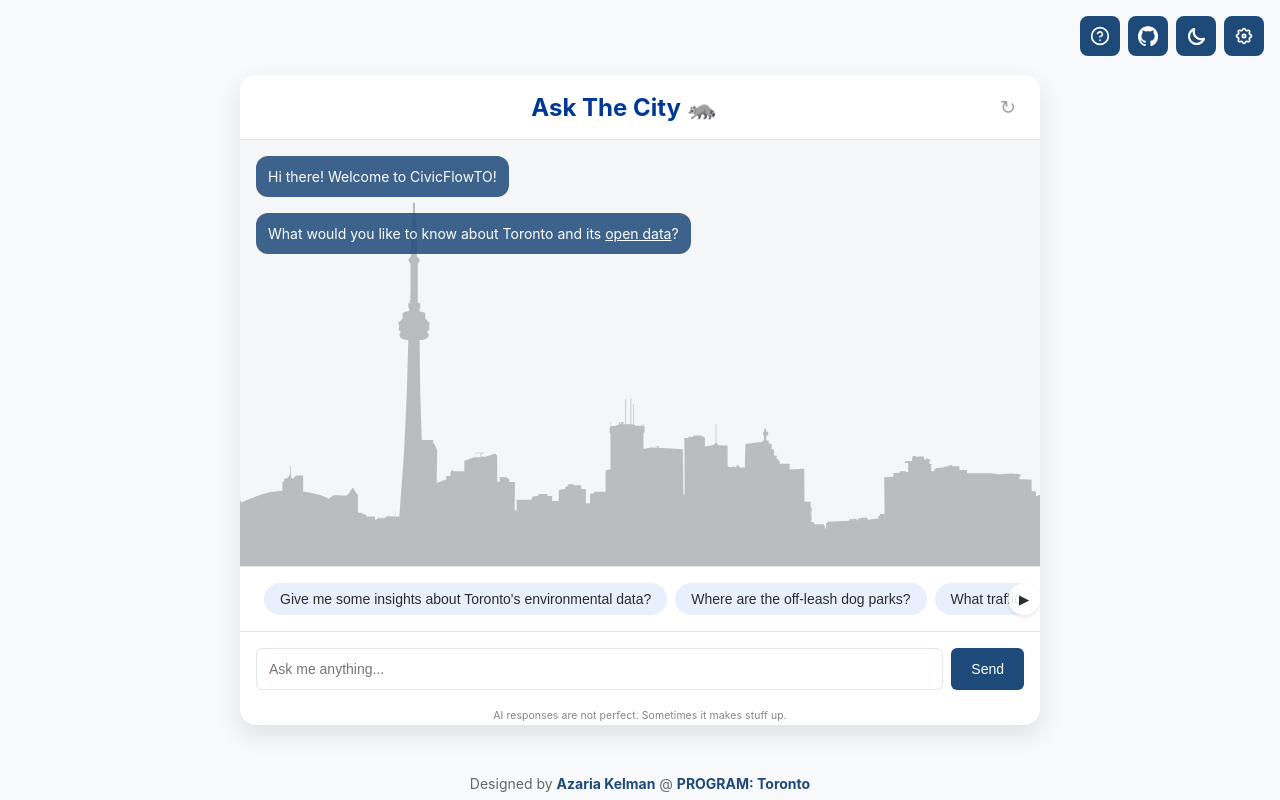
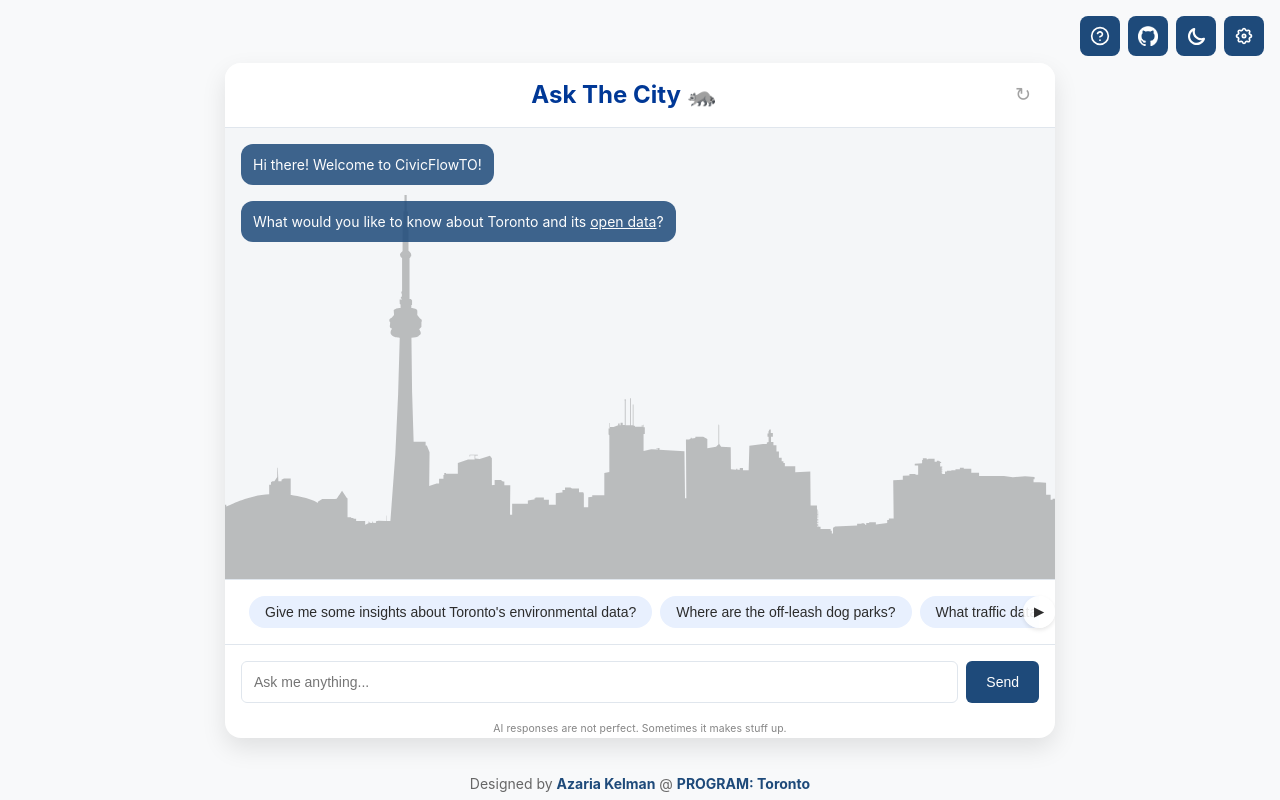
Before and after one commit to azariak/CivicFlow, a React (Vite) app: page / in a window 1280 px wide. Built offline with nearby package versions, Linux system fonts and the light colour scheme.

Commit message:
Made chat container larger

```diff
--- a/src/index.css
+++ b/src/index.css
@@ -74,8 +74,8 @@ body {
 
 .content {
   width: 100%;
-  max-width: 800px;
-  height: 650px;
+  max-width: 830px;
+  height: 675px;
   margin: 0 auto;
   display: flex;
   flex-direction: column;
```
